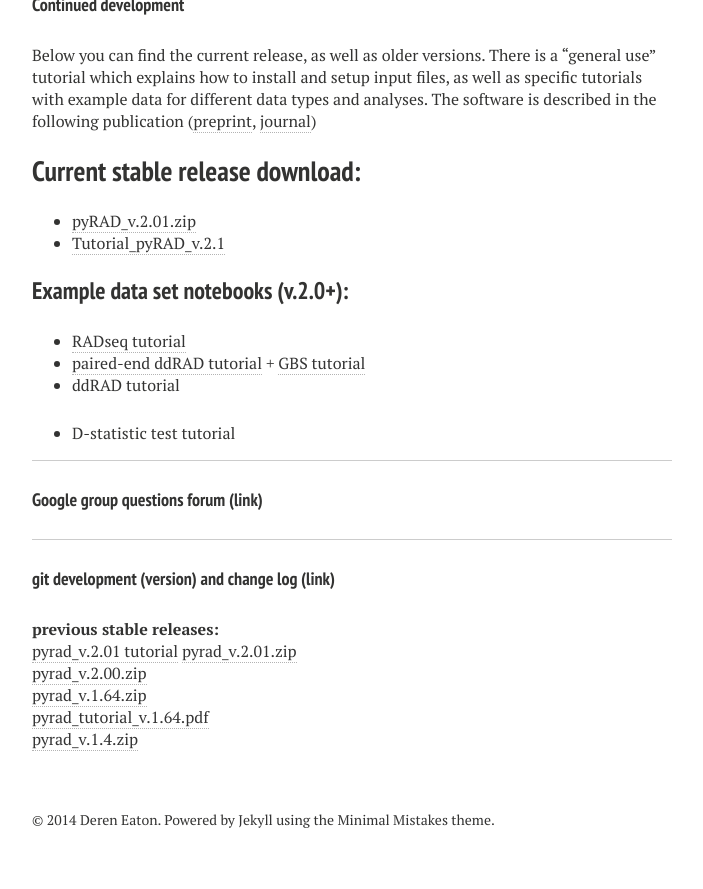
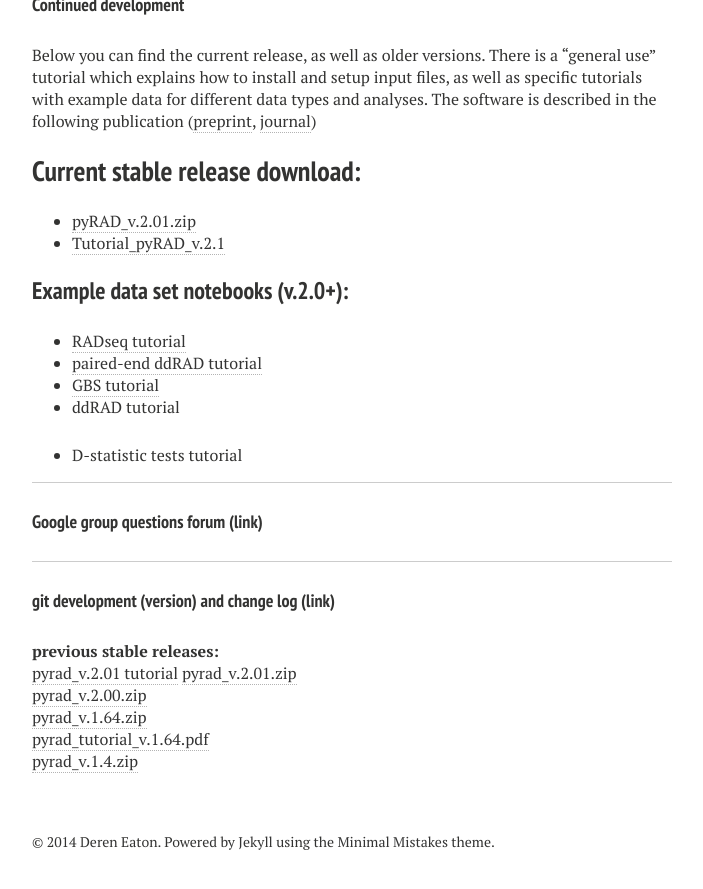
Before and after one commit to dereneaton/dereneaton.github.io, a Jekyll site: the page built from pyrad.md, in a window 1280 px wide and 900 px high, scrolled down 822 px. Shown: the top 889 px of the window, without its empty margins (288-991 px from the left). Built offline with Jekyll 4.4.1, drawn with Linux system fonts in a browser that asks for light colours; nearby versions of some CDN libraries.

Commit message:
added gbs tutorial link

```diff
--- a/pyrad.md
+++ b/pyrad.md
@@ -31,10 +31,11 @@
 
 ### Example data set notebooks (v.2.0+):
 +  [RADseq tutorial](http://nbviewer.ipython.org/gist/dereneaton/1f661bfb205b644086cc)
-+  [paired-end ddRAD tutorial](http://nbviewer.ipython.org/gist/dereneaton/c18bff4ba8bf532ec14b) +  [GBS tutorial](http://nbviewer.ipython.org/gist/dereneaton/9d12ff5ab6584c5ceafa)
++  [paired-end ddRAD tutorial](http://nbviewer.ipython.org/gist/dereneaton/c18bff4ba8bf532ec14b)
++  [GBS tutorial](http://nbviewer.ipython.org/gist/dereneaton/9d12ff5ab6584c5ceafa)
 +  ddRAD tutorial
 
-+  D-statistic test tutorial
++  D-statistic tests tutorial
 
 --------------------------
 
```
